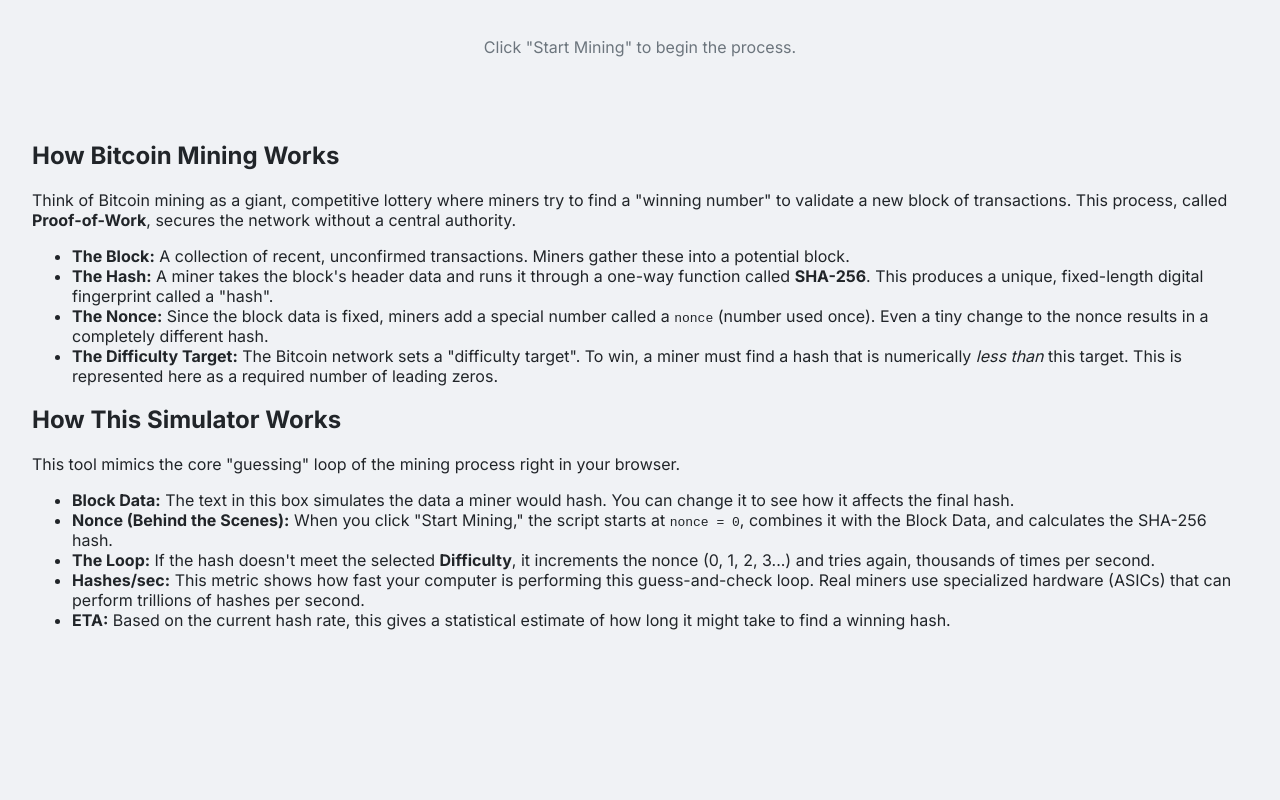
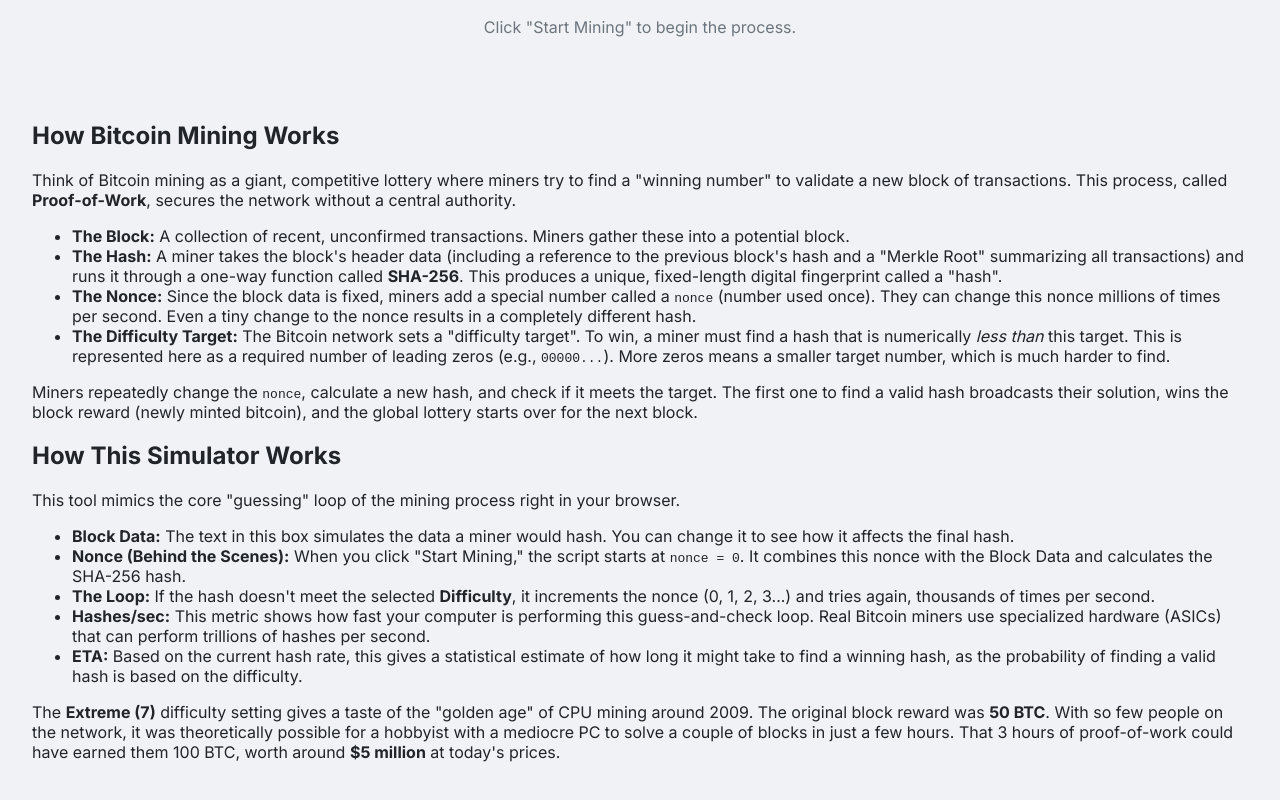
Before and after one commit to mertokuyaz/mertokuyaz.github.io, a plain HTML site: page index.html in a window 1280 px wide. Shown: the part 470-1270 px from the top of the page. Before the commit the page ends 1148 px from the top, so only its background shows below. Drawn offline with Linux system fonts and the light colour scheme.

Commit message:
Update index.html

```diff
--- a/index.html
+++ b/index.html
@@ -4,7 +4,6 @@
     <meta charset="UTF-8">
     <meta name="viewport" content="width=device-width, initial-scale=1.0">
     <title>Bitcoin Mining Simulator</title>
-    <link rel="icon" href="favicon.svg" type="image/svg+xml">
     <link rel="preconnect" href="https://fonts.googleapis.com">
     <link rel="preconnect" href="https://fonts.gstatic.com" crossorigin>
     <link href="https://fonts.googleapis.com/css2?family=Inter:wght@400;500;700&display=swap" rel="stylesheet">
@@ -22,10 +21,11 @@
         <p>
             <strong>Did you know?</strong> In 2009, 3 hours of mining on a home PC could have earned ~100 BTC, worth over <strong>$5 Million USD</strong> today.
             <br>
-            The 'Extreme' setting here is inspired by that era so you can actually find a block and understand how the Bitcoin mining process worked in 2009! The number of required leading zeros was 7 in late 2009 - early 2010.
+            The 'Extreme' setting here is inspired by that era but is made *much* easier so you can actually find a block and understand how it works!
         </p>
     </div>
 
+    <!-- NEW: Error container for security warnings -->
     <div id="error-container" class="error-banner hidden">
         <p><strong>Error:</strong> The Web Crypto API is unavailable. This simulator must be run from a secure context (<code>https://</code> or <code>localhost</code>).</p>
     </div>
@@ -59,7 +59,7 @@ Timestamp: 1678912345</textarea>
                 <p>Click "Start Mining" to begin the process.</p>
             </div>
 
-            <div id="stats-container" class="hidden fade-in">
+            <div id="stats-container" class="hidden">
                  <div class="stat-item">
                     <svg class="icon" viewBox="0 0 24 24"><path d="M12 2a10 10 0 1 0 10 10A10 10 0 0 0 12 2zm0 18a8 8 0 1 1 8-8 8 8 0 0 1-8 8z"/><path d="M12 7a1 1 0 0 0-1 1v4a1 1 0 0 0 .29.71l3 3a1 1 0 0 0 1.42 0 1 1 0 0 0 0-1.42L12.41 12V8a1 1 0 0 0-.41-1z"/></svg>
                     <div><span class="label">Time Spent</span><span id="time-spent" class="stat-value">0s</span></div>
@@ -74,11 +74,11 @@ Timestamp: 1678912345</textarea>
                 </div>
             </div>
 
-            <div id="results-container" class="hidden fade-in">
+            <div id="results-container" class="hidden">
                 <pre id="status-log">Awaiting start...</pre>
             </div>
 
-            <div id="success-block" class="hidden fade-in">
+            <div id="success-block" class="hidden">
                  <h2>Block Mined Successfully!</h2>
                  <div class="result-item">
                     <span class="label">Nonce</span>
@@ -92,6 +92,7 @@ Timestamp: 1678912345</textarea>
         </div>
     </main>
 
+    <!-- ***** EXPLANATION CONTENT RESTORED ***** -->
     <div class="explanation-container">
         <div class="card explanation-card">
             <h2>How Bitcoin Mining Works</h2>
@@ -100,10 +101,13 @@ Timestamp: 1678912345</textarea>
             </p>
             <ul>
                 <li><strong>The Block:</strong> A collection of recent, unconfirmed transactions. Miners gather these into a potential block.</li>
-                <li><strong>The Hash:</strong> A miner takes the block's header data and runs it through a one-way function called <strong>SHA-256</strong>. This produces a unique, fixed-length digital fingerprint called a "hash".</li>
-                <li><strong>The Nonce:</strong> Since the block data is fixed, miners add a special number called a <code>nonce</code> (number used once). Even a tiny change to the nonce results in a completely different hash.</li>
-                <li><strong>The Difficulty Target:</strong> The Bitcoin network sets a "difficulty target". To win, a miner must find a hash that is numerically <em>less than</em> this target. This is represented here as a required number of leading zeros.</li>
+                <li><strong>The Hash:</strong> A miner takes the block's header data (including a reference to the previous block's hash and a "Merkle Root" summarizing all transactions) and runs it through a one-way function called <strong>SHA-256</strong>. This produces a unique, fixed-length digital fingerprint called a "hash".</li>
+                <li><strong>The Nonce:</strong> Since the block data is fixed, miners add a special number called a <code>nonce</code> (number used once). They can change this nonce millions of times per second. Even a tiny change to the nonce results in a completely different hash.</li>
+                <li><strong>The Difficulty Target:</strong> The Bitcoin network sets a "difficulty target". To win, a miner must find a hash that is numerically <em>less than</em> this target. This is represented here as a required number of leading zeros (e.g., <code>00000...</code>). More zeros means a smaller target number, which is much harder to find.</li>
             </ul>
+            <p>
+                Miners repeatedly change the <code>nonce</code>, calculate a new hash, and check if it meets the target. The first one to find a valid hash broadcasts their solution, wins the block reward (newly minted bitcoin), and the global lottery starts over for the next block.
+            </p>
         </div>
         <div class="card explanation-card">
             <h2>How This Simulator Works</h2>
@@ -112,13 +116,17 @@ Timestamp: 1678912345</textarea>
             </p>
             <ul>
                 <li><strong>Block Data:</strong> The text in this box simulates the data a miner would hash. You can change it to see how it affects the final hash.</li>
-                <li><strong>Nonce (Behind the Scenes):</strong> When you click "Start Mining," the script starts at <code>nonce = 0</code>, combines it with the Block Data, and calculates the SHA-256 hash.</li>
+                <li><strong>Nonce (Behind the Scenes):</strong> When you click "Start Mining," the script starts at <code>nonce = 0</code>. It combines this nonce with the Block Data and calculates the SHA-256 hash.</li>
                 <li><strong>The Loop:</strong> If the hash doesn't meet the selected <strong>Difficulty</strong>, it increments the nonce (0, 1, 2, 3...) and tries again, thousands of times per second.</li>
-                <li><strong>Hashes/sec:</strong> This metric shows how fast your computer is performing this guess-and-check loop. Real miners use specialized hardware (ASICs) that can perform trillions of hashes per second.</li>
-                <li><strong>ETA:</strong> Based on the current hash rate, this gives a statistical estimate of how long it might take to find a winning hash.</li>
+                <li><strong>Hashes/sec:</strong> This metric shows how fast your computer is performing this guess-and-check loop. Real Bitcoin miners use specialized hardware (ASICs) that can perform trillions of hashes per second.</li>
+                <li><strong>ETA:</strong> Based on the current hash rate, this gives a statistical estimate of how long it might take to find a winning hash, as the probability of finding a valid hash is based on the difficulty.</li>
             </ul>
+            <p>
+                The <strong>Extreme (7)</strong> difficulty setting gives a taste of the "golden age" of CPU mining around 2009. The original block reward was <strong>50 BTC</strong>. With so few people on the network, it was theoretically possible for a hobbyist with a mediocre PC to solve a couple of blocks in just a few hours. That 3 hours of proof-of-work could have earned them 100 BTC, worth around <strong>$5 million</strong> at today's prices.
+            </p>
         </div>
     </div>
+    <!-- ***** END OF RESTORED CONTENT ***** -->
 
     <script src="script.js"></script>
 </body>
```
